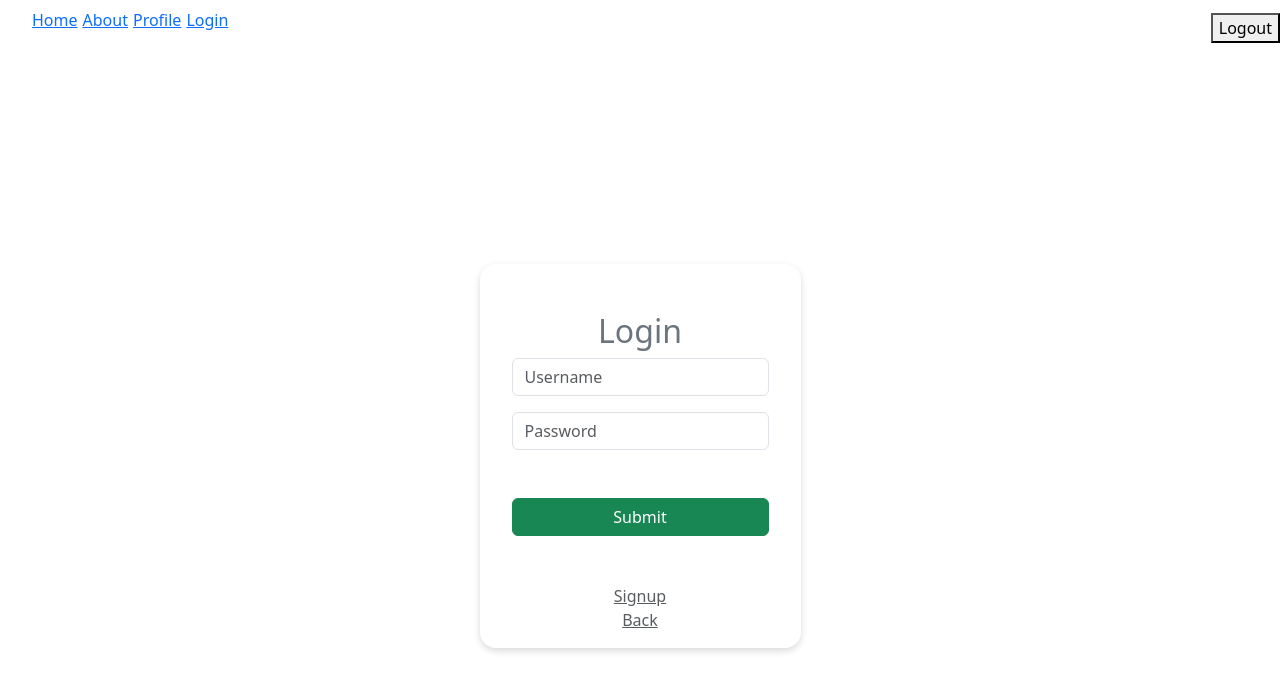
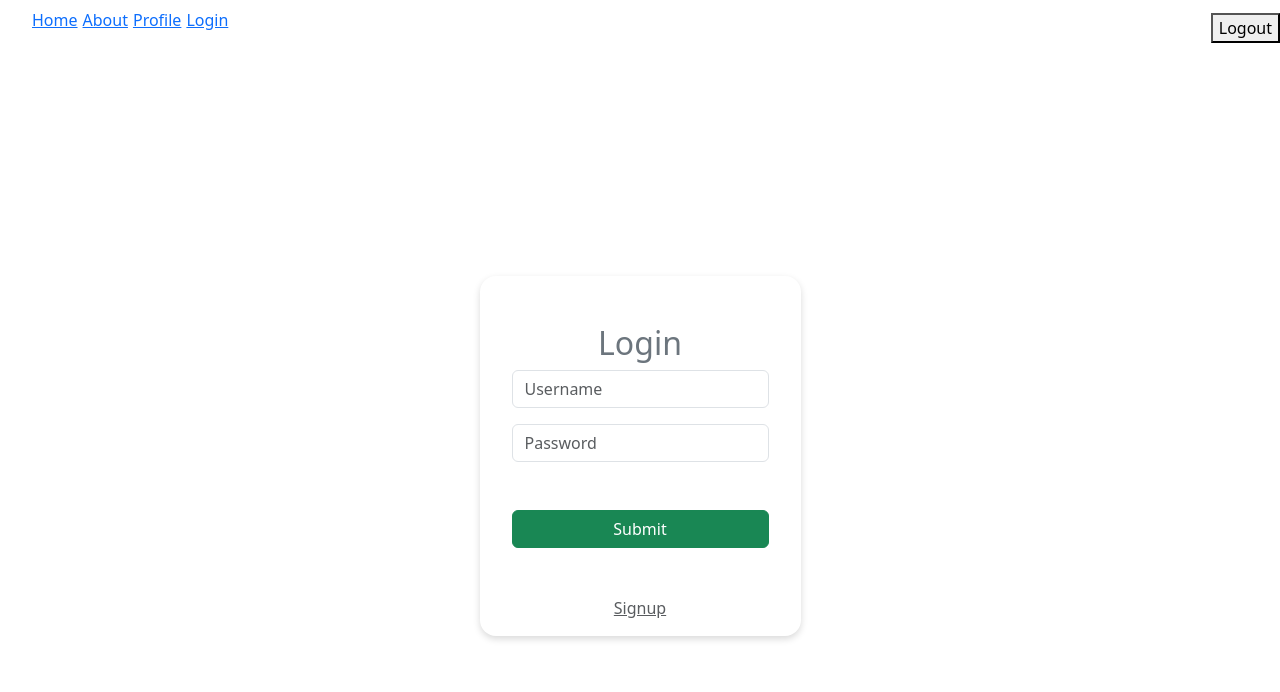
Before and after one commit to dfsalam/sonido87, a React (Vite) app: page /login in a window 1280 px wide. Shown: the top 692 px of the page. Built offline with nearby package versions, Linux system fonts and the light colour scheme.

Commit message:
Delete back link on login page2

```diff
--- a/src/routes/Login.jsx
+++ b/src/routes/Login.jsx
@@ -69,11 +69,6 @@ const LogIn = () => {
                 Signup
               </Link>
             </div>
-            <div>
-              <Link to="/" className="text-muted">
-                Back
-              </Link>
-            </div>
           </div>
         </main>
       </div>
```
